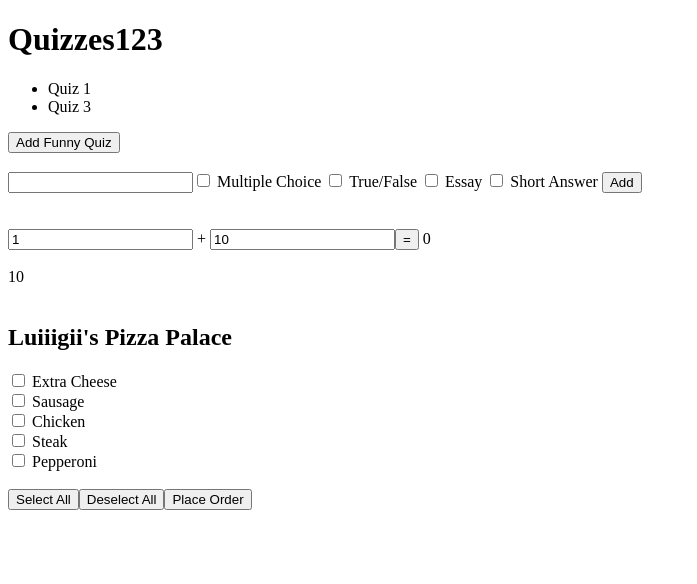
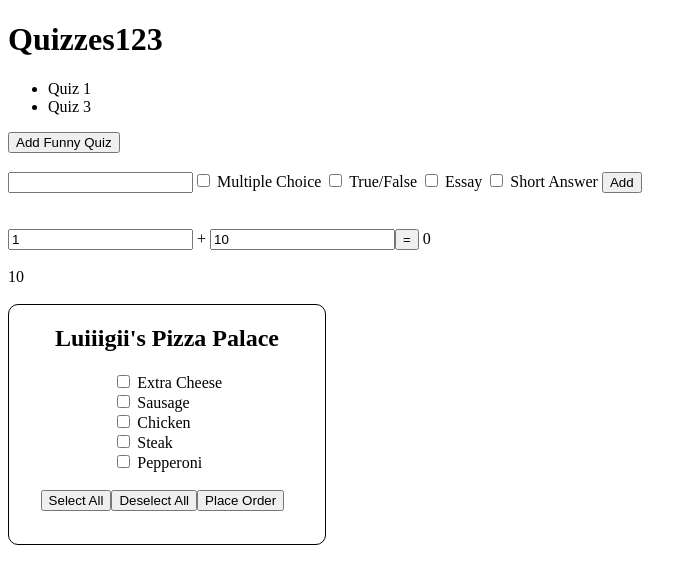
Before and after one commit to 2018-spring-mjs-th/week-two-a, an Angular app: page / in a window 1280 px wide. Shown: the top 584 px of the page, without its empty margins (0-697 px from the left). Built offline with nearby package versions, Linux system fonts and the light colour scheme.

Commit message:
Added in CSS for pizza palace

```diff
--- a/src/app/luiiigii-pizza-palace/luiiigii-pizza-toppings.component.css
+++ b/src/app/luiiigii-pizza-palace/luiiigii-pizza-toppings.component.css
@@ -0,0 +1,27 @@
+#component_container {
+    border: 1px solid black;
+    border-radius: 10px;
+    width: 25%;
+}
+
+#header {
+    width: 100%;
+    text-align: center;
+}
+
+#toppings {
+    width: 100%;
+    padding-left: 33%;
+}
+
+#buttons {
+    width: 100%;
+    padding-left: 10%;
+    padding-right: 10%;
+}
+
+#message {
+    width: 100%;
+    text-align: center;
+    padding-bottom: 5%;
+}
--- a/src/app/luiiigii-pizza-palace/luiiigii-pizza-toppings.component.html
+++ b/src/app/luiiigii-pizza-palace/luiiigii-pizza-toppings.component.html
@@ -1,14 +1,25 @@
 <div id='luiiigii_pizza_palace'>
+    <div id="component_container">
+      <div id="header">
         <h2>Luiiigii's Pizza Palace</h2>
+      </div>
+      <div id="toppings">
         <span *ngFor='let topping of pizza_toppings'>
           <label>
             <input type='checkbox' [(ngModel)]='topping.checked' />
             {{topping.name}}
           </label><br />
         </span>
+      </div>
       <br />
+      <div id="buttons">
         <input type="button" value="Select All" (click)="select_all()" />
         <input type="button" value="Deselect All" (click)="deselect_all()" />
         <input type="button" value="Place Order" (click)="order()" />
+      </div>
+      <br />
+      <div id="message">
         <span>{{message}}</span>
       </div>
+    </div>
+</div>
```
Lines whose indentation alone changed are shown as unchanged.
